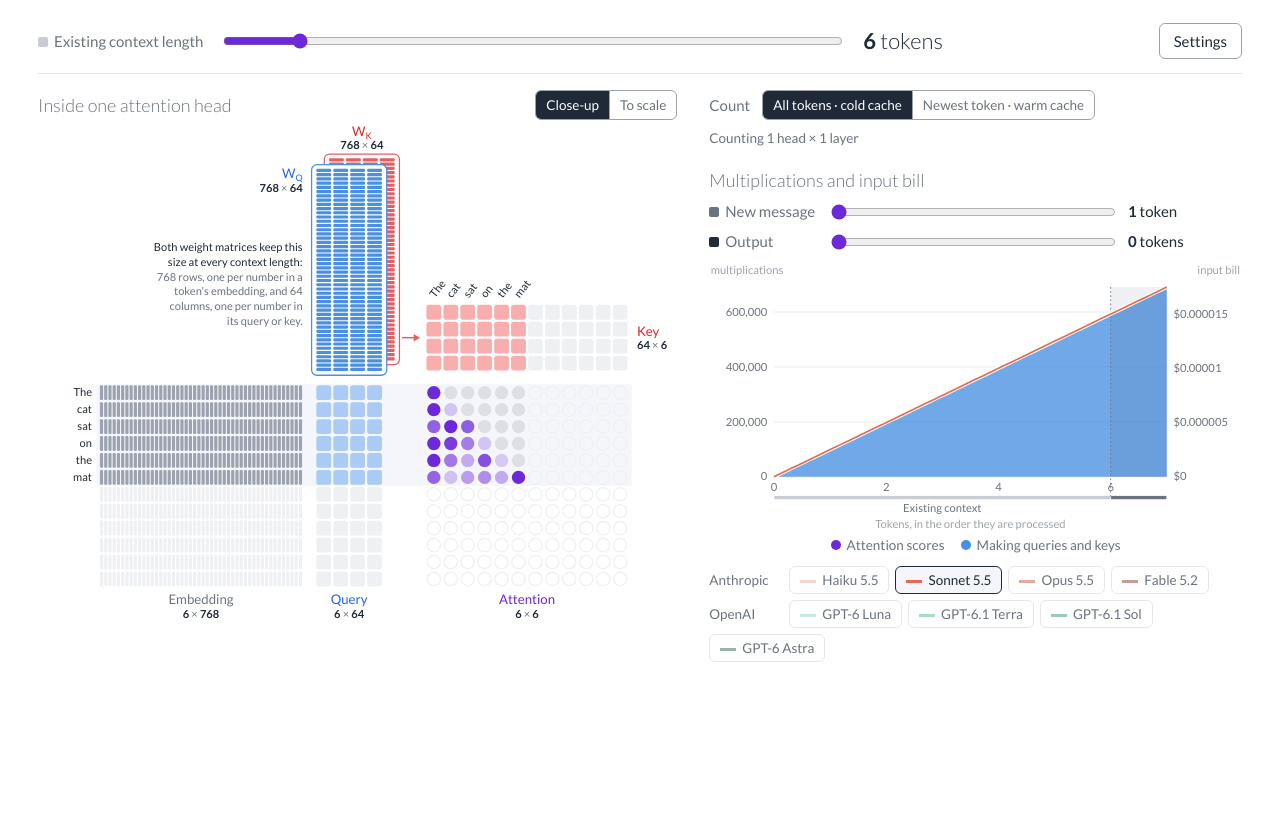
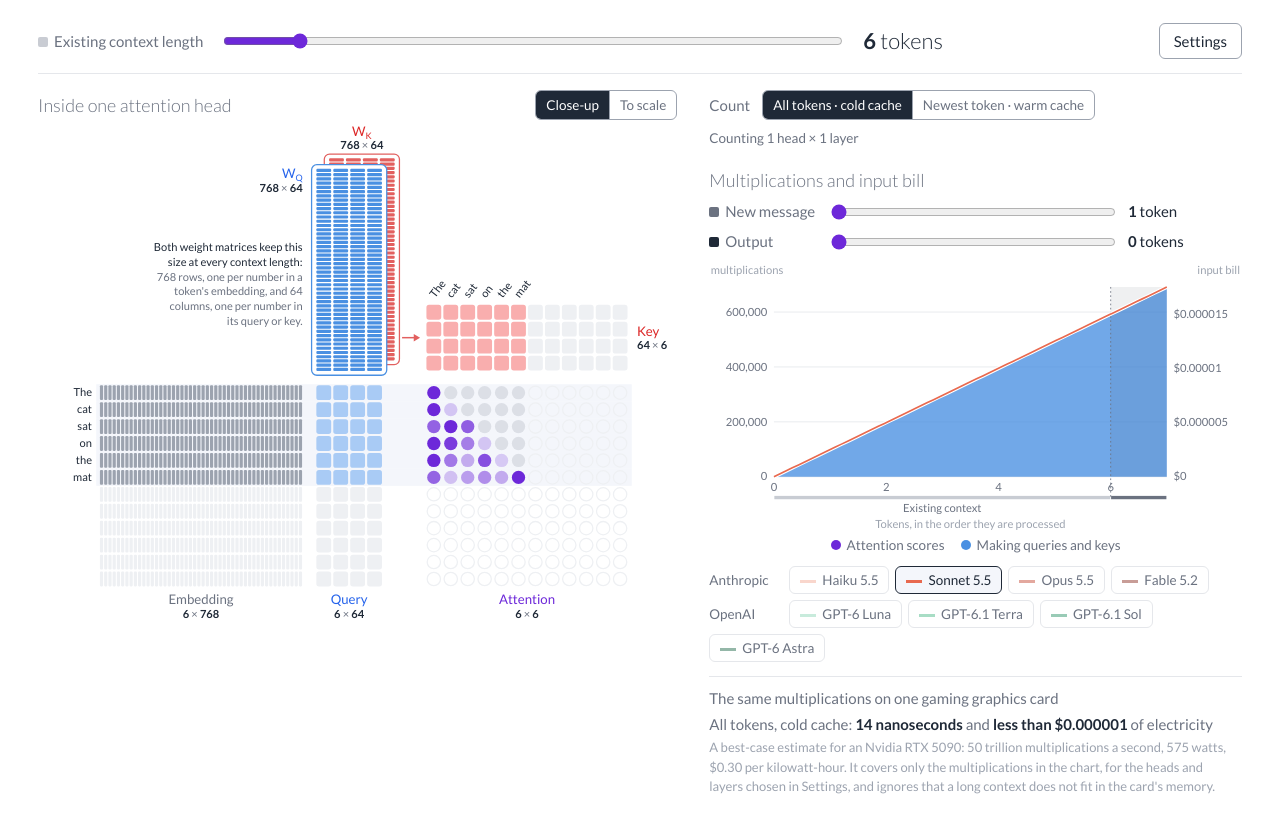
Before and after one commit to CFrei/ai-cost, a plain HTML site: page index.html in a window 1280 px wide. Shown: the part 197-1030 px from the top of the page. Before the commit the page ends 903 px from the top, so only its background shows below. Drawn offline with Linux system fonts and the light colour scheme.

Commit message:
Estimate time and electricity on a gaming graphics card on page 2
Under the model buttons: how long the conversation's multiplications
would take on one Nvidia RTX 5090 at its rated speed and what the
electricity would cost, one line per active cache mode.

Co-Authored-By: Claude Fable 5.2 <noreply@anthropic.com>

```diff
--- a/index.html
+++ b/index.html
@@ -206,6 +206,12 @@ main {
 }
 .settings-row, .settings-panel .hint { grid-column: 1 / -1; }
 .settings-row { display: flex; flex-wrap: wrap; gap: 8px; }
+.gpu { margin-top: 14px; padding-top: 10px; border-top: 1px solid var(--rule); display: flex; flex-direction: column; gap: 3px; }
+.gpu p { margin: 0; }
+.gpu-head { color: var(--ink-2); }
+#gpu-lines { font-variant-numeric: tabular-nums; }
+#gpu-lines span { color: var(--ink-2); }
+#gpu-lines b { font-weight: 700; }
 .mult-note { color: var(--ink-2); font-size: 13.5px; font-variant-numeric: tabular-nums; }
 .mode { display: flex; flex-wrap: wrap; align-items: center; gap: 8px 12px; }
 .mode-label { color: var(--ink-2); }
@@ -444,6 +450,11 @@ tr:last-child td { border-bottom: 0; }
           <span id="leg-warm" style="display:none"><span class="swatch sw-w"></span><span id="leg-warm-text">Newest token, warm cache</span></span>
         </div>
         <div class="models" id="model-buttons" aria-label="Models whose bill is drawn"></div>
+        <div class="gpu" id="gpu" aria-live="polite">
+          <p class="gpu-head">The same multiplications on one gaming graphics card</p>
+          <p id="gpu-lines"></p>
+          <p class="hint" id="gpu-hint"></p>
+        </div>
       </section>
 
     </div>
@@ -705,6 +716,40 @@ tr:last-child td { border-bottom: 0; }
     return "$" + ((t.split(".")[1] || "").length < 2 ? parseFloat(t).toFixed(2) : t);
   }
   var warmMult = function (n) { return multW(n, "warm") + multS(n, "warm"); };
+
+  /* ---------- the same multiplications on one gaming graphics card ---------- */
+  /* An estimate of the best case, checked on 16 November 2026. An Nvidia GeForce RTX 5090 is rated
+     at roughly 100 trillion single-precision operations a second and 575 watts. In a matrix product
+     every multiplication comes with one addition, so that is 50 trillion multiplications a second.
+     Real programs reach less than the rating, and memory is ignored: the attention grid of a long
+     context would not fit on the card. price: US dollars per kilowatt-hour of electricity. */
+  var GPU = { name: "Nvidia RTX 5090", rate: 5e13, watts: 575, price: 0.30 };
+  function duration(sec) {
+    var steps = [[31557600, "year"], [86400, "day"], [3600, "hour"], [60, "minute"], [1, "second"],
+                 [1e-3, "millisecond"], [1e-6, "microsecond"], [1e-9, "nanosecond"]];
+    for (var i = 0; i < steps.length; i++) {
+      if (sec >= steps[i][0] || i === steps.length - 1) {
+        var v = sec / steps[i][0], t = v >= 100 ? fmt.format(Math.round(v)) : String(parseFloat(v.toPrecision(2)));
+        return t + " " + steps[i][1] + (t === "1" ? "" : "s");
+      }
+    }
+  }
+  function gpuLine(label, mode) {
+    var mult = multW(total(), mode) + multS(total(), mode), sec = mult / GPU.rate;
+    var cost = sec * GPU.watts / 3.6e6 * GPU.price;
+    return "<span>" + label + ":</span> <b>" + duration(sec) + "</b> <span>and</span> <b>" +
+      (cost < 1e-6 ? "less than $0.000001" : money(cost)) + "</b> <span>of electricity</span>";
+  }
+  function renderGpu() {
+    var one = state.msg === 1 && state.out === 0, lines = [];
+    if (coldOn()) lines.push(gpuLine("All tokens, cold cache", "cold"));
+    if (warmOn()) lines.push(gpuLine((one ? "Newest token" : "New tokens") + ", warm cache", "warm"));
+    $("gpu").style.display = lines.length ? "" : "none";
+    $("gpu-lines").innerHTML = lines.join("<br>");
+    $("gpu-hint").textContent = "A best-case estimate for an " + GPU.name + ": " + fmt.format(GPU.rate / 1e12) +
+      " trillion multiplications a second, " + GPU.watts + " watts, $" + GPU.price.toFixed(2) + " per kilowatt-hour. " +
+      "It covers only the multiplications in the chart, for the heads and layers chosen in Settings, and ignores that a long context does not fit in the card's memory.";
+  }
 
   /* ---------- price lists: US dollars per million tokens, checked on 16 November 2026 ---------- */
   /* write: input written to the cache. read: input read from the cache. out: output.
@@ -1030,6 +1075,7 @@ tr:last-child td { border-bottom: 0; }
     $("leg-warm-text").textContent = (one ? "Newest token" : "New tokens") + ", warm cache";
     $("chart-title").textContent = state.out > 0 ? "Multiplications and bill" : "Multiplications and input bill";
     renderBills();
+    renderGpu();
 
     chartTo(total());
   }
```
Also changed, not shown: 1 other file.
